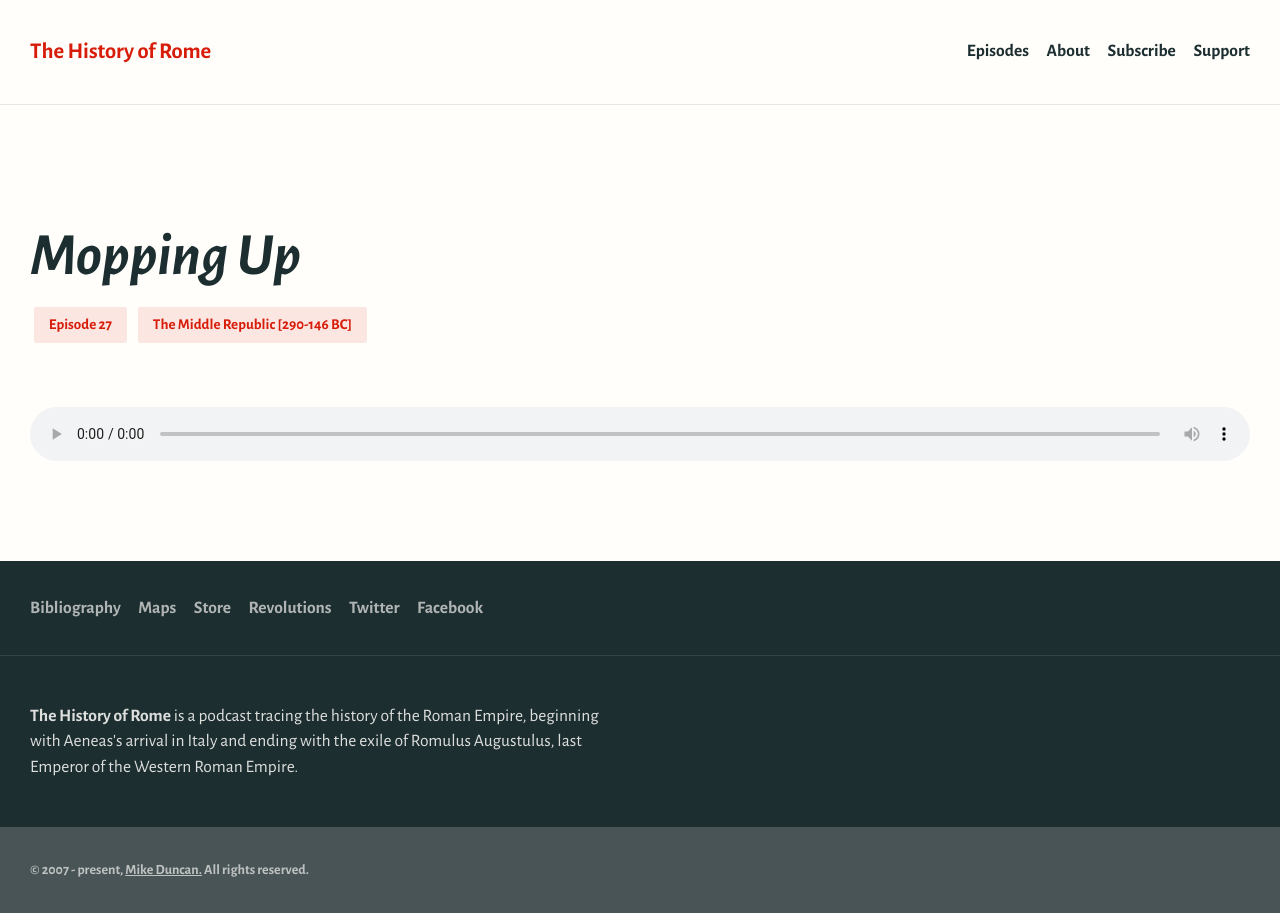
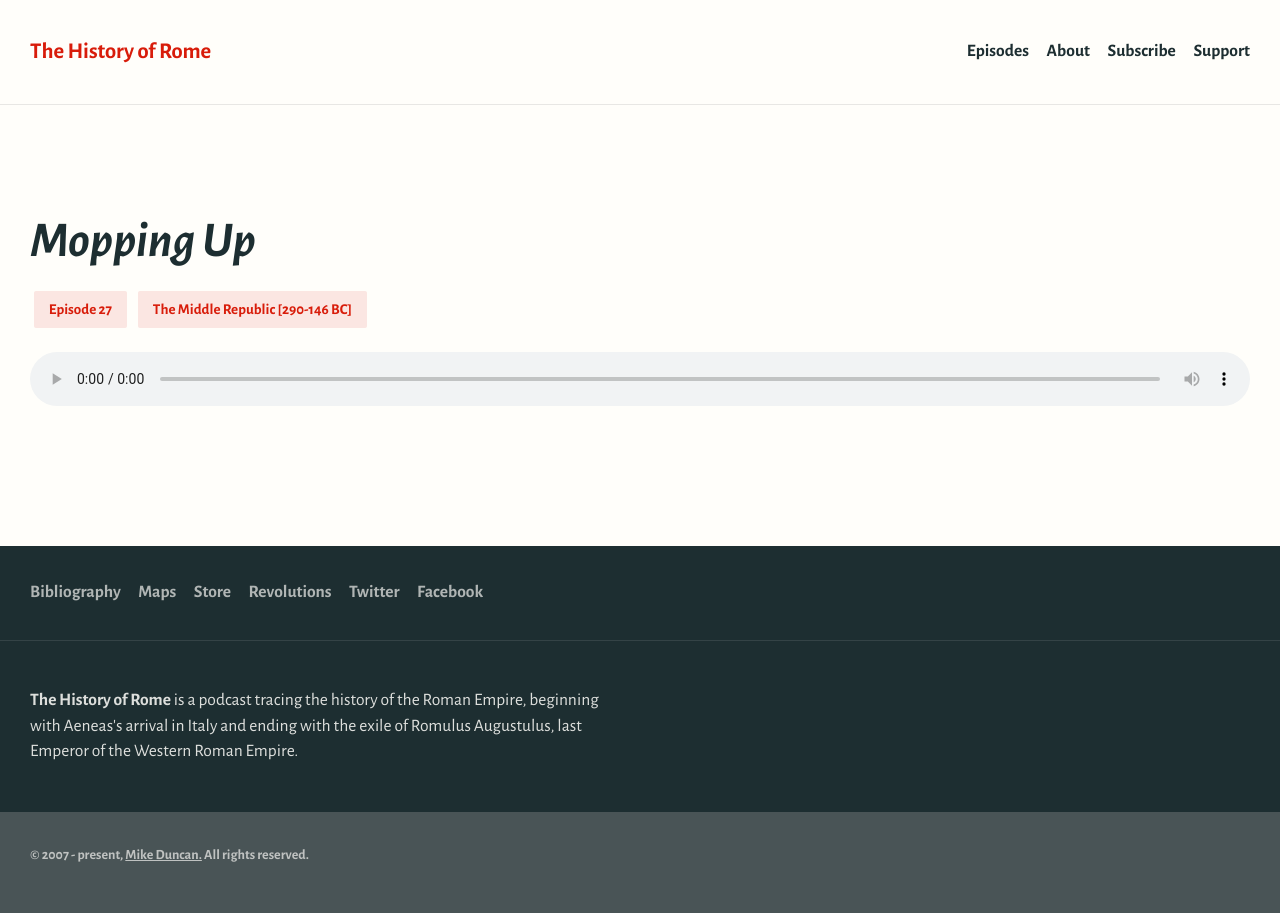
Before and after one commit to Brandi-Duncan/thehistoryofrome.com, a Jekyll site: the page built from _posts/2008-11-28-27-mopping-up.md, in a window 1280 px wide. Built offline with Jekyll 4.4.1, drawn with Linux system fonts in a browser that asks for light colours.

Commit message:
Simplify episode structure/styles

```diff
--- a/_layouts/episode.html
+++ b/_layouts/episode.html
@@ -9,12 +9,14 @@ layout: default
 
 
 <article class="episode">
-    <h1 class="episode__title">{{ page.title }}</h1>
-    <div class="episode__tags">
-        <div class="tag">Episode {{ page.index }}</div>
-        <div class="tag">{{ page.era }}</div>
-    </div>
-    <audio class="episode__player" src="/lib/audio/{{ page.audio }}" controls></audio>
+    <header class="episode__header">
+        <h1 class="episode__title">{{ page.title }}</h1>
+        <div>
+            <div class="tag">Episode {{ page.index }}</div>
+            <div class="tag">{{ page.era }}</div>
+        </div>
+        <audio src="/lib/audio/{{ page.audio }}" controls></audio>
+    </header>
     <div class="episode__body">
         {{ content }}
     </div>
--- a/lib/css/_episode.scss
+++ b/lib/css/_episode.scss
@@ -1,17 +1,16 @@
 .episode__title {
-  font-size: 3rem;
+  font-size: 2.5rem;
   font-style: italic;
   line-height: 1.05;
-  margin-bottom: 0.25em;
-  margin-top: 1.5em;
 }
 
-.episode__tags {
-  margin-bottom: 3rem;
-}
+.episode__header {
+  margin: 4rem 0;
 
-.episode__player {
-  margin-bottom: 2rem;
+  > * {
+    margin-bottom: 1rem;
+    margin-top: 0;
+  }
 }
 
 .episode__body {
```
